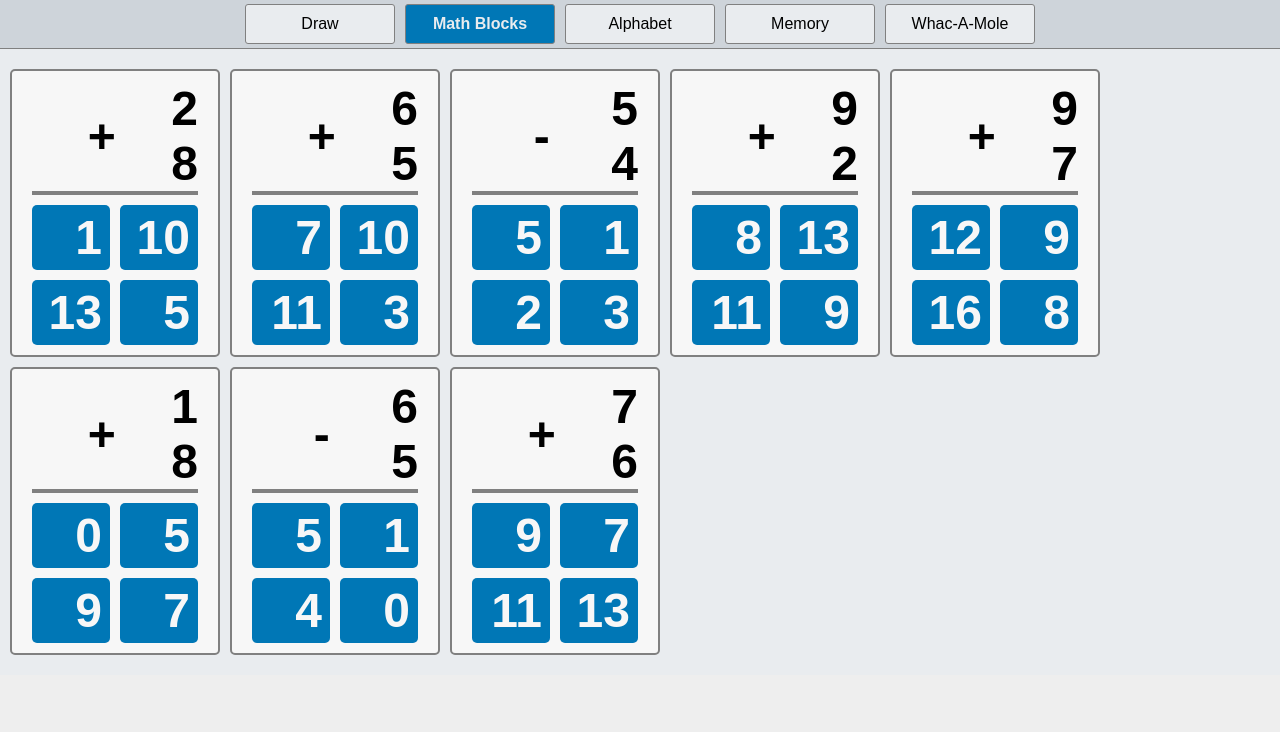
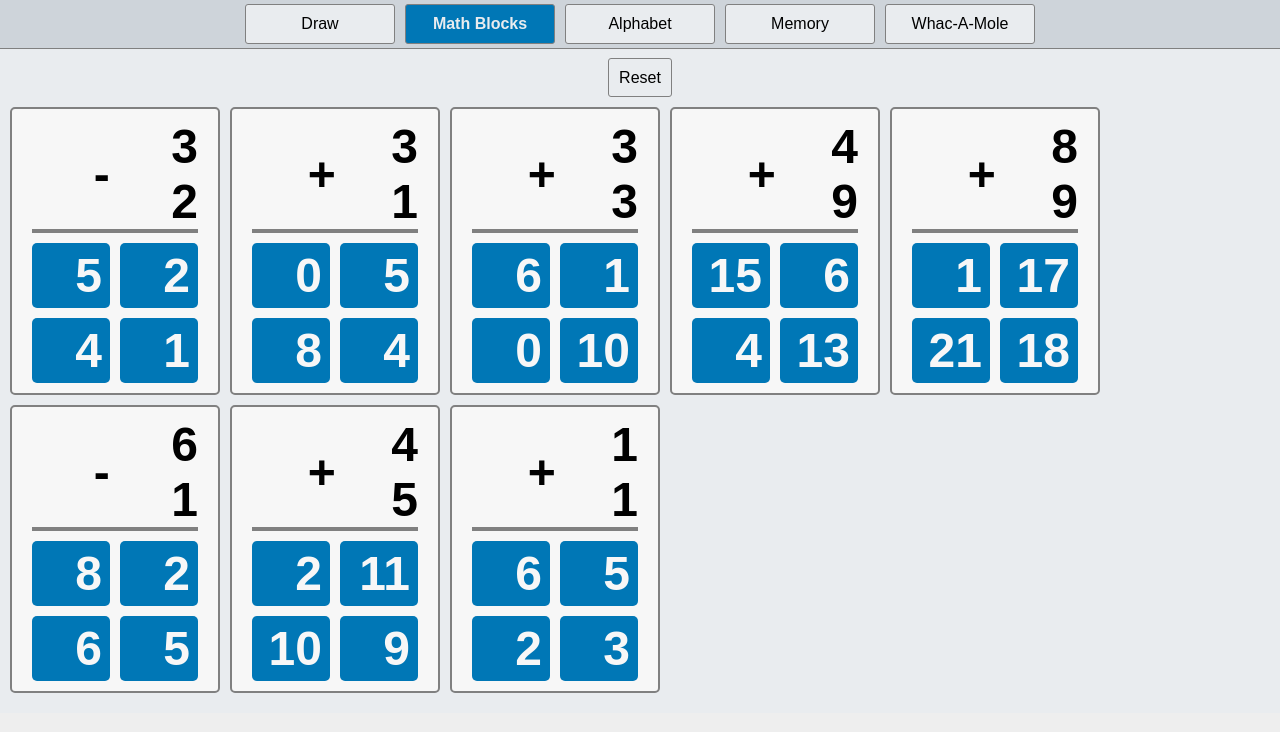
Before and after one commit to syntax01/dadapp, a plain HTML site: page math_blocks/index.html in a window 1280 px wide. Drawn offline with Linux system fonts and the light colour scheme.

Commit message:
reset button

```diff
--- a/math_blocks/index.html
+++ b/math_blocks/index.html
@@ -18,13 +18,9 @@
             <a class="nav-item" href="">Whac-A-Mole</a>
         </div>
         <div id="app">
-            <!--
             <div class="toolbar">
-                <a class="nav-item">Addition</a>
-                <a class="nav-item">Subtraction</a>
-                <a class="nav-item">Level</a>
+                <a id="button-reset" class="nav-item">Reset</a>
             </div>
-            -->
             <div class="problems"></div>
             <!--
                 <div class="problem">
--- a/math_blocks/script.js
+++ b/math_blocks/script.js
@@ -19,7 +19,6 @@
 
 function createProblem() {
 
-    const elProblems = document.querySelector('.problems');
     let possibleResults = 4;
 
     let operand1 = Math.floor(Math.random() * 10) + 1;
@@ -129,7 +128,16 @@ function createChildElement(elType, elText, elClass, elParent) {
 
 let problem_count = 8;
 let success_count = 0;
+const elProblems = document.querySelector('.problems');
 
-for(let i = 0; i < problem_count; i++) {
-    createProblem();
+function createProblems() {
+    elProblems.innerHTML = null;
+    success_count = 0;
+    for(let i = 0; i < problem_count; i++) {
+        createProblem();
+    }
 }
+
+document.querySelector('#button-reset').addEventListener('click', createProblems);
+
+createProblems();
--- a/style.css
+++ b/style.css
@@ -49,7 +49,7 @@ body {
     font-weight: bold;
 }
 
-#nav > a:hover {
+.nav-item:hover {
     transform: scale(1.05);
     background-color: var(--color-orange);
     color: black;
```
